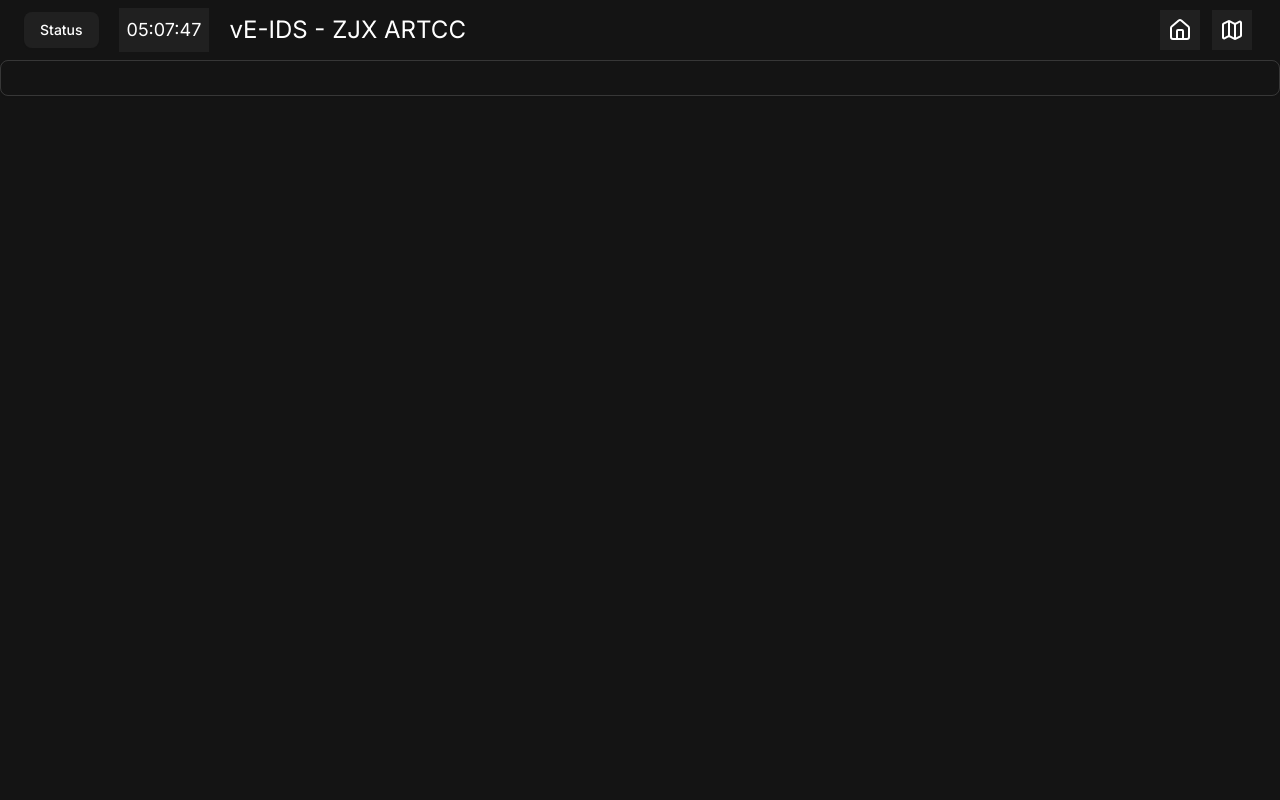
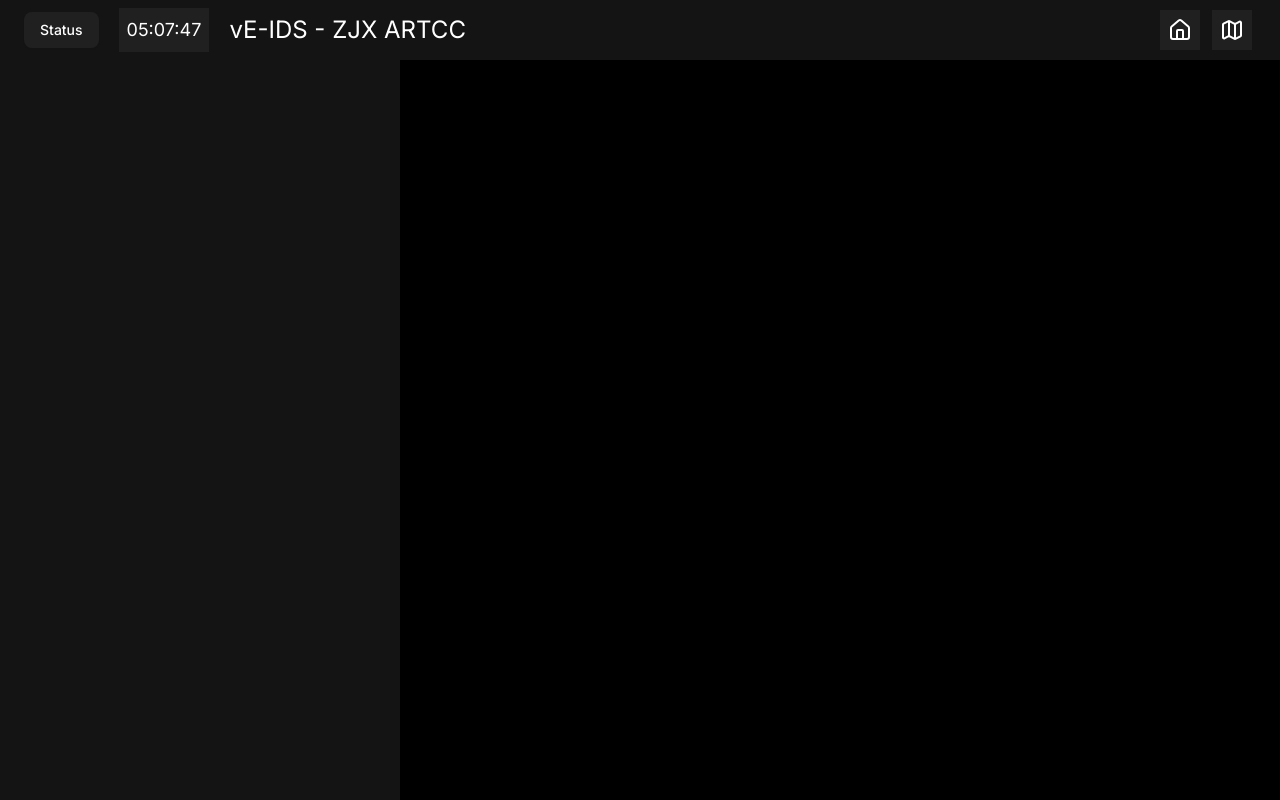
Before and after one commit to vE-IDS/vE-IDS, a Next.js app: page /ids/charts in a window 1280 px wide. Built offline with nearby package versions, Linux system fonts and the light colour scheme; no server answers.

Commit message:
More chart viewer stuff

```diff
--- a/src/app/ids/charts/[icao]/page.tsx
+++ b/src/app/ids/charts/[icao]/page.tsx
@@ -1,5 +1,6 @@
 import { getAvailableCharts } from '@/actions/charts'
 import ChartButton from '@/components/ids/charts/ChartButton'
+import ChartSelector from '@/components/ids/charts/ChartSelector'
 import { Tabs, TabsList, TabsTrigger, TabsContent } from '@radix-ui/react-tabs'
 
 export default async function ChartViewer({params}: Props) {
@@ -10,39 +11,7 @@ export default async function ChartViewer({params}: Props) {
         return <h2>Error</h2>
     }
     return (
-        <div className='p-2'>
-            <h2>Chart Viewer</h2>
-
-            <Tabs defaultValue='apd' className='w-full'>
-                <TabsList className='flex gap-x-5' color='primary'>
-                    {chartData.apd.length > 0 && <TabsTrigger className='chart-select border-amber-500' value='apd'>APD</TabsTrigger>}
-                    {chartData.min.length > 0 && <TabsTrigger className='chart-select border-purple-500' value='min'>MIN</TabsTrigger>}
-                    {chartData.dp.length > 0 && <TabsTrigger className='chart-select border-blue-500' value='dp'>DP</TabsTrigger>}
-                    {chartData.star.length > 0 && <TabsTrigger className='chart-select border-pink-500' value='star'>STAR</TabsTrigger>}
-                    {chartData.iap.length > 0 && <TabsTrigger className='chart-select border-red-500' value='iap'>IAP</TabsTrigger>}
-                    {chartData.lah.length > 0 && <TabsTrigger className='chart-select border-red-500' value='lah'>LAH</TabsTrigger>}
-                </TabsList>
-                <TabsContent value='apd' className='flex m-2 gap-x-2'>
-                    {chartData.apd.map((data, i) => <ChartButton key={data.pdfName+ i} chartName={data.chartName}/>)}
-                </TabsContent>
-                <TabsContent value='min' className='flex m-2 gap-x-2'>
-                    {chartData.min.map((data, i) => <ChartButton key={data.pdfName+ i} chartName={data.chartName}/>)}
-                </TabsContent>
-                <TabsContent value='dp' className='flex m-2 gap-x-2'>
-                    {chartData.dp.map((data, i) => <ChartButton key={data.pdfName+ i} chartName={data.chartName}/>)}
-                </TabsContent>
-                <TabsContent value='star' className='flex m-2 gap-x-2'>
-                    {chartData.star.map((data, i) => <ChartButton key={data.pdfName+ i} chartName={data.chartName}/>)}
-                </TabsContent>
-                <TabsContent value='iap' className='flex m-2 gap-x-2'>
-                    {chartData.iap.map((data, i) => <ChartButton key={data.pdfName+ i} chartName={data.chartName}/>)}
-                </TabsContent>
-                <TabsContent value='lah' className='flex m-2 gap-x-2'>
-                    {chartData.lah.map((data, i) => <ChartButton key={data.pdfName + i} chartName={data.chartName}/>)}
-                </TabsContent>
-
-            </Tabs>
-        </div>
+        <ChartSelector chartData={chartData}/>
     )
 }
 
--- /dev/null
+++ b/src/app/ids/charts/layout.tsx
@@ -0,0 +1,34 @@
+'use client'
+import { Input } from '@/components/ui/input'
+import { useState } from 'react'
+import { z } from 'zod'
+
+export default function Charts ({children}: Props) {
+    const airport = z.string()
+    .toLowerCase()
+    .length(4, 'Must be four characters.')
+
+    const [errorMessage, setErrorMessage] = useState<string>('')
+
+    const updateAirport = (e: React.ChangeEvent<HTMLInputElement>) => {
+        const data = airport.safeParse(e.target.value)
+        if (data.success) {
+            setErrorMessage('')
+        } else {
+            console.log(data.error.message)
+            setErrorMessage(data.error.issues[0].message)
+        }
+    }
+
+    return (
+        <div className='w-full h-full bg-black'>
+            <div className='h-full w-100 bg-mid-gray'>
+
+            </div>
+        </div>
+    )
+}
+
+interface Props {
+    children: React.ReactNode
+}
--- a/src/app/ids/charts/page.tsx
+++ b/src/app/ids/charts/page.tsx
@@ -1,29 +1,7 @@
-'use client'
-import { Input } from '@/components/ui/input'
-import { useState } from 'react'
-import { z } from 'zod'
-
 export default function Charts () {
-    const airport = z.string()
-    .toLowerCase()
-    .length(4, 'Must be four characters.')
-
-    const [errorMessage, setErrorMessage] = useState<string>('')
-
-    const updateAirport = (e: React.ChangeEvent<HTMLInputElement>) => {
-        const data = airport.safeParse(e.target.value)
-        if (data.success) {
-            setErrorMessage('')
-        } else {
-            console.log(data.error.message)
-            setErrorMessage(data.error.issues[0].message)
-        }
-    }
-
     return (
         <div>
-            <Input content='enter data' onChange={updateAirport}/>
-            {errorMessage}
+            <h2>Please select an airport</h2>
         </div>
     )
 }
--- /dev/null
+++ b/src/components/ids/charts/ChartSelector.tsx
@@ -0,0 +1,43 @@
+import { TabsContent, TabsList, TabsTrigger } from "@/components/ui/tabs";
+import { Tabs } from "@radix-ui/react-tabs";
+import ChartButton from "./ChartButton";
+import { ChartSet } from "@/types/chart.type";
+
+export default function ChartSelector({chartData}: Props) {
+    return (
+        <div className='p-2'>
+            <Tabs defaultValue='apd' className='w-full'>
+                <TabsList className='flex gap-x-5' color='primary'>
+                    {chartData.apd.length > 0 && <TabsTrigger className='chart-select border-amber-500' value='apd'>APD</TabsTrigger>}
+                    {chartData.min.length > 0 && <TabsTrigger className='chart-select border-purple-500' value='min'>MIN</TabsTrigger>}
+                    {chartData.dp.length > 0 && <TabsTrigger className='chart-select border-blue-500' value='dp'>DP</TabsTrigger>}
+                    {chartData.star.length > 0 && <TabsTrigger className='chart-select border-pink-500' value='star'>STAR</TabsTrigger>}
+                    {chartData.iap.length > 0 && <TabsTrigger className='chart-select border-red-500' value='iap'>IAP</TabsTrigger>}
+                    {chartData.lah.length > 0 && <TabsTrigger className='chart-select border-red-500' value='lah'>LAH</TabsTrigger>}
+                </TabsList>
+                <TabsContent value='apd' className='flex m-2 gap-x-2'>
+                    {chartData.apd.map((data, i) => <ChartButton key={data.pdfName+ i} chartName={data.chartName}/>)}
+                </TabsContent>
+                <TabsContent value='min' className='flex m-2 gap-x-2'>
+                    {chartData.min.map((data, i) => <ChartButton key={data.pdfName+ i} chartName={data.chartName}/>)}
+                </TabsContent>
+                <TabsContent value='dp' className='flex m-2 gap-x-2'>
+                    {chartData.dp.map((data, i) => <ChartButton key={data.pdfName+ i} chartName={data.chartName}/>)}
+                </TabsContent>
+                <TabsContent value='star' className='flex m-2 gap-x-2'>
+                    {chartData.star.map((data, i) => <ChartButton key={data.pdfName+ i} chartName={data.chartName}/>)}
+                </TabsContent>
+                <TabsContent value='iap' className='flex m-2 gap-x-2'>
+                    {chartData.iap.map((data, i) => <ChartButton key={data.pdfName+ i} chartName={data.chartName}/>)}
+                </TabsContent>
+                <TabsContent value='lah' className='flex m-2 gap-x-2'>
+                    {chartData.lah.map((data, i) => <ChartButton key={data.pdfName + i} chartName={data.chartName}/>)}
+                </TabsContent>
+            </Tabs>
+        </div>
+    )
+}
+
+interface Props {
+    chartData: ChartSet
+}
```
